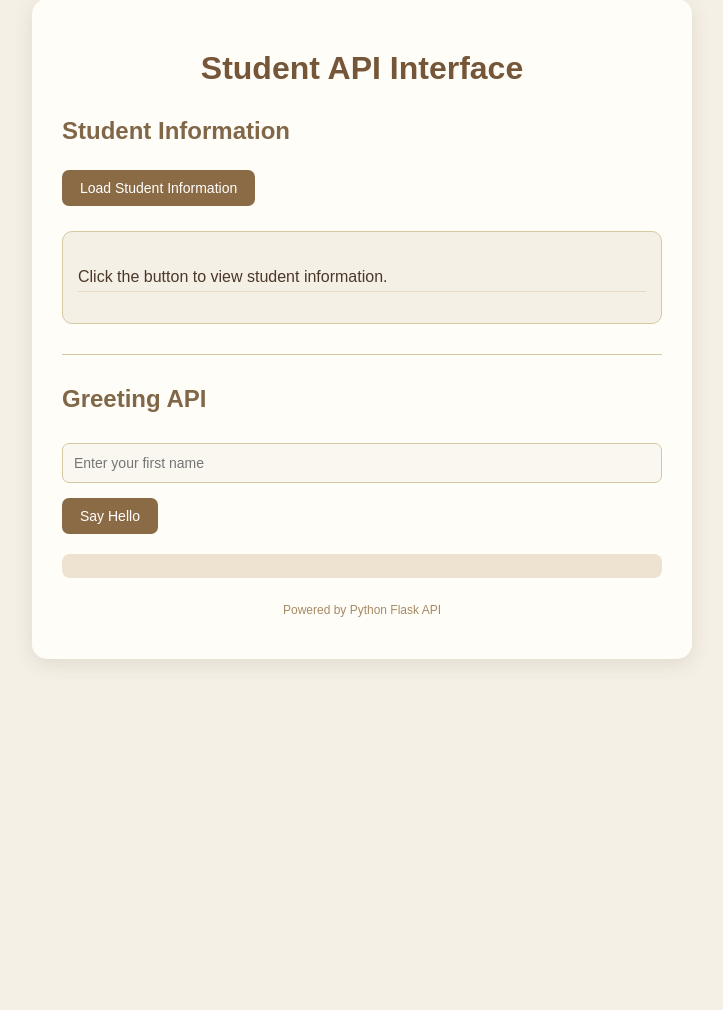
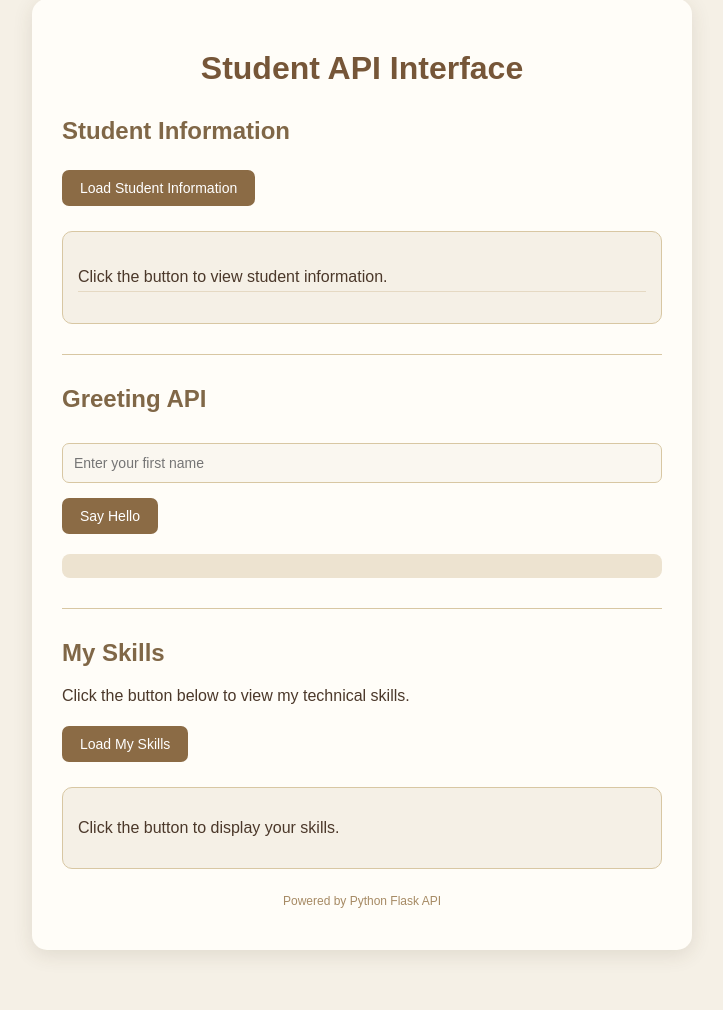
Before and after one commit to clarkvincentlabrador-dot/labrador_clark, a Flask app: page / in a window 1280 px wide. Shown: the part 61-1071 px from the top of the page, without its empty margins (278-1001 px from the left). Before the commit the page ends 725 px from the top, so only its background shows below. Run offline with Flask 3, Linux system fonts and the light colour scheme.

Commit message:
laboratory activity 5 done!

```diff
--- a/templates/index.html
+++ b/templates/index.html
@@ -5,7 +5,6 @@
     <title>Student API Interface</title>
 
     <style>
-
         * {
             box-sizing: border-box;
         }
@@ -71,7 +70,8 @@
             box-shadow: 0 0 5px rgba(139, 107, 69, 0.3);
         }
 
-        #result {
+        #result,
+        #skillsResult {
             margin-top: 20px;
             padding: 15px;
             border: 1px solid #D8C7A3;
@@ -91,6 +91,18 @@
             color: #62452D;
             border-radius: 8px;
             font-weight: bold;
+        }
+
+        #skillsResult ul {
+            padding-left: 25px;
+        }
+
+        #skillsResult li {
+            padding: 7px;
+            margin: 5px 0;
+            background: #EDE3D0;
+            border-radius: 5px;
+            color: #62452D;
         }
 
         hr {
@@ -120,7 +132,6 @@
                 padding: 20px;
             }
         }
-
     </style>
 </head>
 
@@ -160,6 +171,21 @@
             <p id="greeting"></p>
         </div>
 
+        <hr>
+
+        <!-- Custom Skills API Section -->
+        <div class="section">
+            <h2>My Skills</h2>
+
+            <p>Click the button below to view my technical skills.</p>
+
+            <button onclick="loadSkills()">Load My Skills</button>
+
+            <div id="skillsResult">
+                <p>Click the button to display your skills.</p>
+            </div>
+        </div>
+
         <div class="footer">
             <p>Powered by Python Flask API</p>
         </div>
@@ -167,10 +193,16 @@
     </div>
 
     <script>
+
         // Load Student Information
         function loadStudent() {
             fetch('/student')
-                .then(response => response.json())
+                .then(response => {
+                    if (!response.ok) {
+                        throw new Error('Failed to load student data');
+                    }
+                    return response.json();
+                })
                 .then(data => {
                     document.getElementById('result').innerHTML =
                         '<p><b>Student ID:</b> ' + data.student_id + '</p>' +
@@ -185,12 +217,18 @@
                 });
         }
 
+
         // Greeting API
         function sayHello() {
             const name = document.getElementById('nameInput').value;
 
             fetch('/hello?name=' + encodeURIComponent(name))
-                .then(response => response.json())
+                .then(response => {
+                    if (!response.ok) {
+                        throw new Error('Failed to get greeting');
+                    }
+                    return response.json();
+                })
                 .then(data => {
                     document.getElementById('greeting').innerText =
                         data.message;
@@ -200,6 +238,35 @@
                         'Unable to retrieve greeting.';
                 });
         }
+
+
+        // Custom Skills API
+        function loadSkills() {
+            fetch('/skills')
+                .then(response => {
+                    if (!response.ok) {
+                        throw new Error('Failed to load skills');
+                    }
+                    return response.json();
+                })
+                .then(data => {
+                    let skillsList = '<ul>';
+
+                    data.skills.forEach(skill => {
+                        skillsList += '<li>' + skill + '</li>';
+                    });
+
+                    skillsList += '</ul>';
+
+                    document.getElementById('skillsResult').innerHTML =
+                        skillsList;
+                })
+                .catch(error => {
+                    document.getElementById('skillsResult').innerHTML =
+                        '<p>Unable to retrieve skills.</p>';
+                });
+        }
+
     </script>
 
 </body>
```
